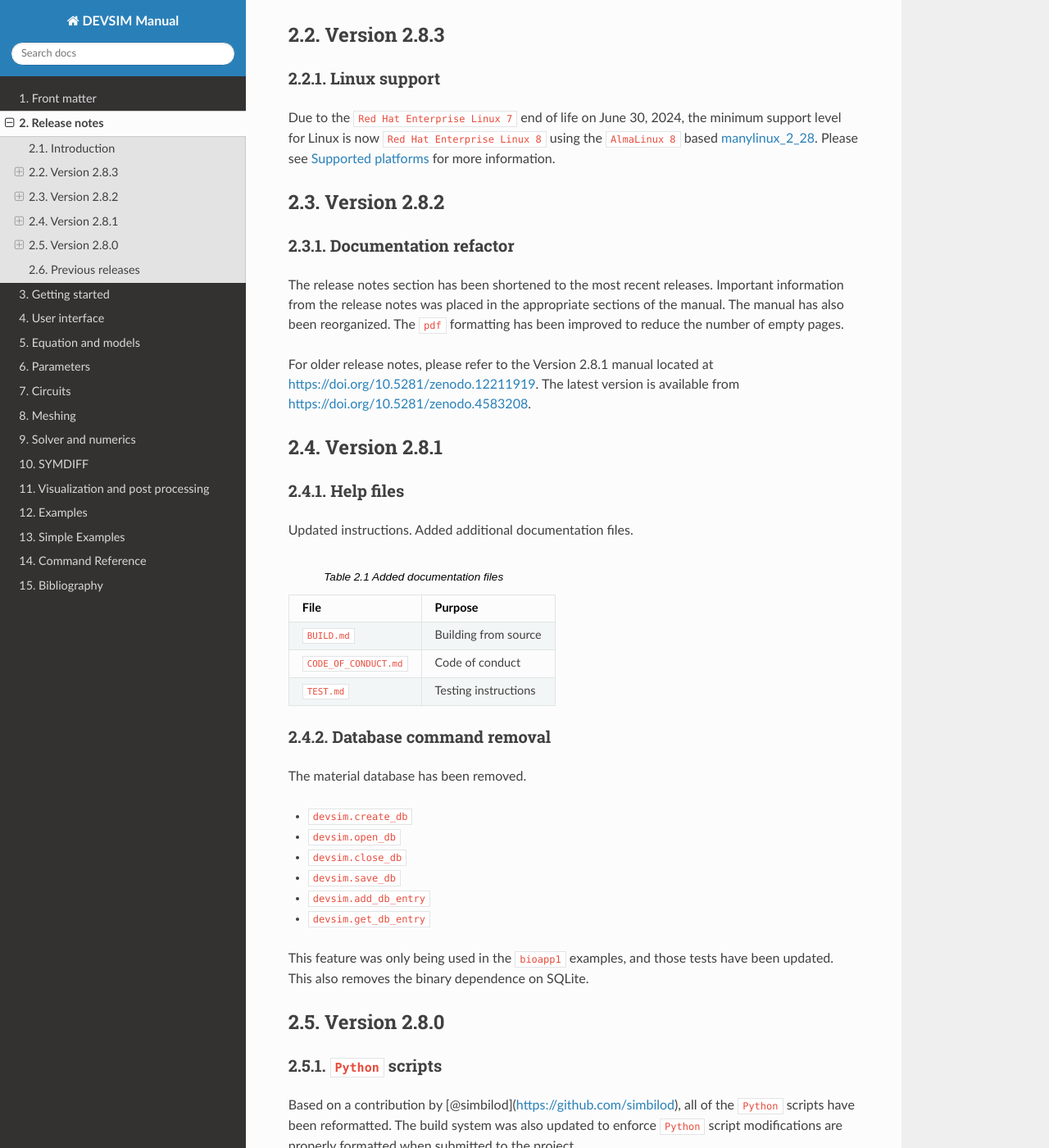
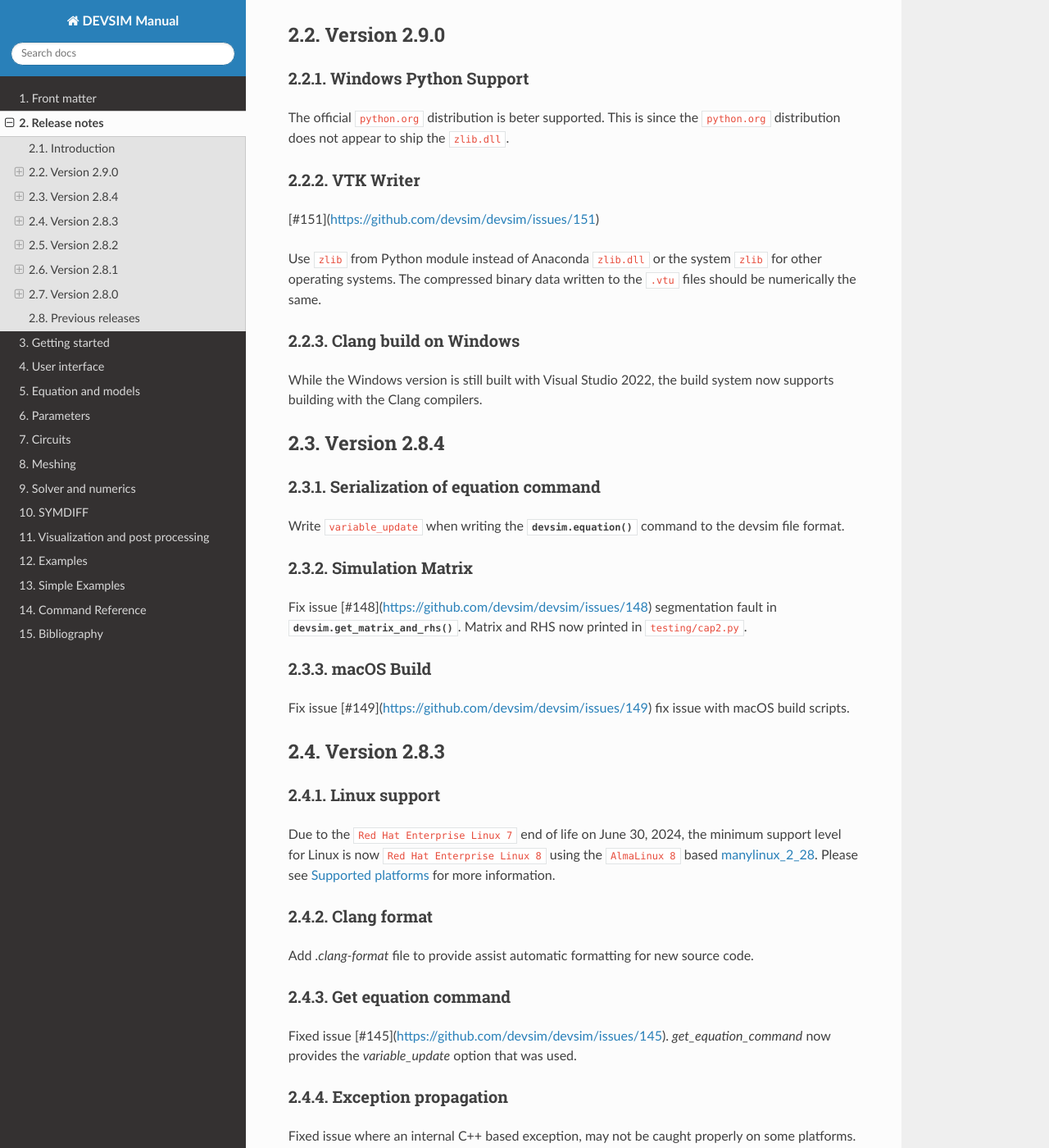
Before and after one commit to devsim/devsim_documentation, a Sphinx documentation site: the page built from sphinx/source/releasenotes.rst, in a window 1280 px wide and 1400 px high, scrolled down 312 px. Shown: the whole window at 82% size. Built offline with Sphinx 7.4.7 and the Read the Docs theme 3.1.0, drawn with Linux system fonts in a browser that asks for light colours; some of the changed text lies outside the part shown.

Commit message:
Updates for 2.9.0 release

```diff
--- a/sphinx/source/conf.py
+++ b/sphinx/source/conf.py
@@ -67,9 +67,9 @@ author = u'DEVSIM LLC'
 # built documents.
 #
 # The short X.Y version.
-version = u'2.8'
+version = u'2.9'
 # The full version, including alpha/beta/rc tags.
-release = u'2.8.3'
+release = u'2.9.0'
 
 # The language for content autogenerated by Sphinx. Refer to documentation
 # for a list of supported languages.
--- a/sphinx/source/releasenotes.rst
+++ b/sphinx/source/releasenotes.rst
@@ -12,6 +12,45 @@ Introduction
 |devsim| download and installation instructions are located in :ref:`sec__installation`.  The following sections list bug fixes and enhancements over time.  Contact information is listed in :ref:`Contact`.
 A file named ``CHANGES.md`` is now distributed with |devsim|, which can contain additional details concerning a new release.
 
+
+Version 2.9.0
+=============
+
+Windows Python Support
+----------------------
+
+The official ``python.org`` distribution is beter supported.  This is since the ``python.org`` distribution does not appear to ship the ``zlib.dll``.
+
+VTK Writer
+----------
+
+[#151](https://github.com/devsim/devsim/issues/151)
+
+Use ``zlib`` from Python module instead of Anaconda ``zlib.dll`` or the system ``zlib`` for other operating systems.  The compressed binary data written to the ``.vtu`` files should be numerically the same.
+
+Clang build on Windows
+----------------------
+
+While the Windows version is still built with Visual Studio 2022, the build system now supports building with the Clang compilers.
+
+Version 2.8.4
+=============
+
+Serialization of equation command
+---------------------------------
+
+Write ``variable_update`` when writing the :meth:`devsim.equation` command to the devsim file format.
+
+Simulation Matrix
+-----------------
+
+Fix issue [#148](https://github.com/devsim/devsim/issues/148) segmentation fault in :meth:`devsim.get_matrix_and_rhs`.  Matrix and RHS now printed in ``testing/cap2.py``.
+
+macOS Build
+-----------
+
+Fix issue [#149](https://github.com/devsim/devsim/issues/149) fix issue with macOS build scripts.
+
 Version 2.8.3
 =============
 
@@ -20,6 +59,20 @@ Linux support
 
 Due to the |rhel-7| end of life on June 30, 2024, the minimum support level for Linux is now |rhel-8| using the |almalinux-8| based `manylinux_2_28 <https://github.com/pypa/manylinux?tab=readme-ov-file#manylinux_2_28-almalinux-8-based>`__.  Please see :ref:`sec__installation` for more information.
 
+Clang format
+------------
+
+Add `.clang-format` file to provide assist automatic formatting for new source code.
+
+Get equation command
+--------------------
+
+Fixed issue [#145](https://github.com/devsim/devsim/issues/145). `get_equation_command` now provides the `variable_update` option that was used.
+
+Exception propagation
+---------------------
+
+Fixed issue where an internal C++ based exception, may not be caught properly on some platforms.
 
 Version 2.8.2
 =============
```
